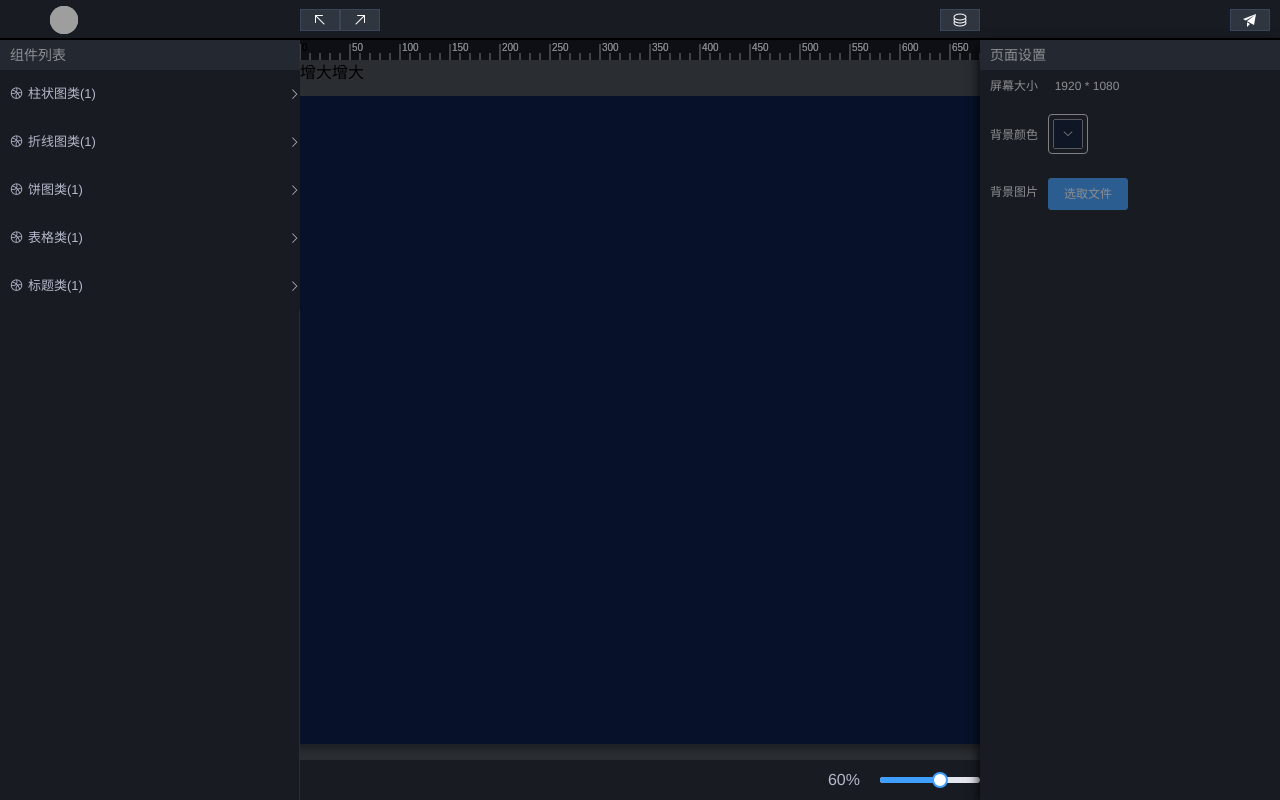
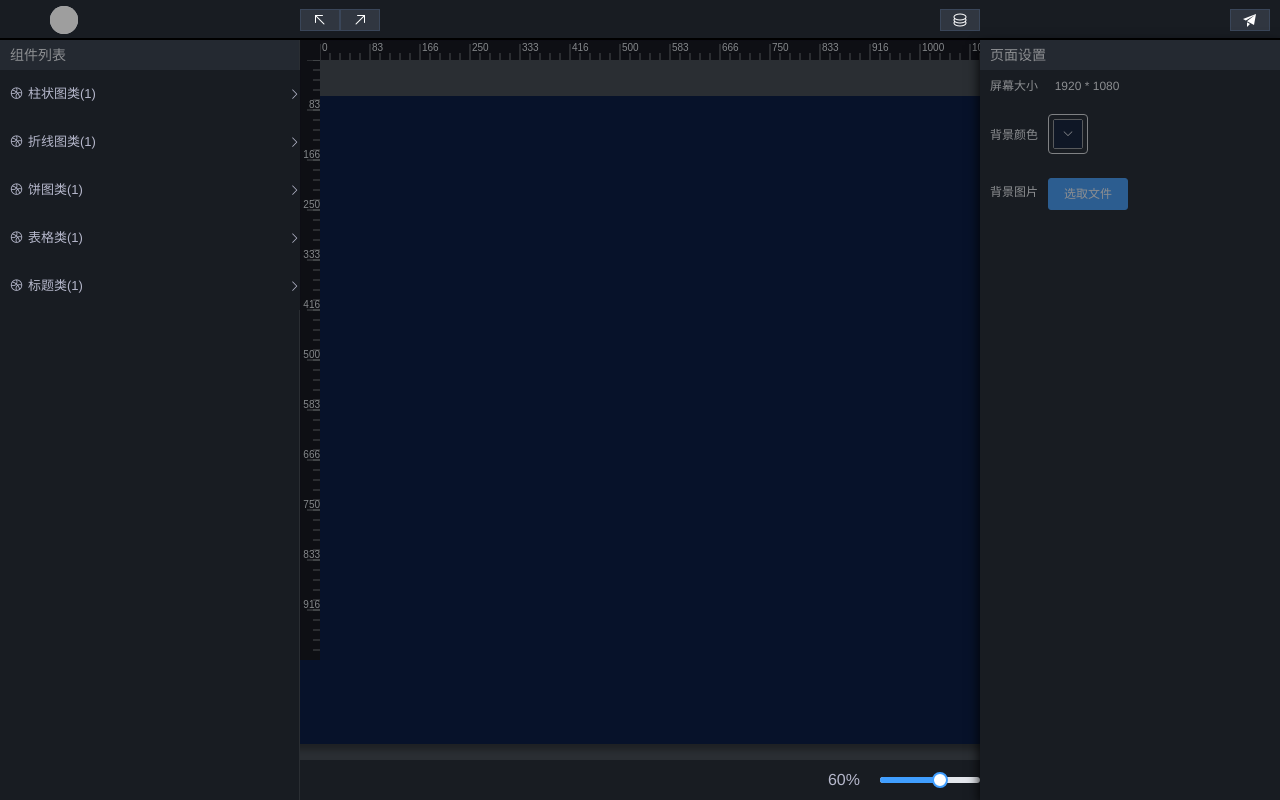
Before and after one commit to zhangyuhuihh/vue-page-produce, a Vue app: page /partComponent in a window 1280 px wide. Built offline with nearby package versions, Linux system fonts and the light colour scheme; grey boxes are pictures that could not be loaded.

Commit message:
标尺基本功能结束，纵向标尺的刻度值方向待调

```diff
--- a/src/views/partComponent/construction/ruler.vue
+++ b/src/views/partComponent/construction/horizontal_ruler.vue
@@ -1,13 +1,12 @@
 <template>
   <div>
-    <canvas id="canvas" :width="canvasWidth" height="20" />
-    <div @click="handleClick">
-      增大增大
-    </div>
+    <canvas id="horizontal_ruler" :width="canvasWidth" height="20" />
   </div>
 </template>
 
 <script>
+// 两种方式：1.刻度形状不变，改变刻度值。2.刻度形状改变，刻度值也跟着改变
+import { mapState } from 'vuex'
 export default {
   data() {
     return {
@@ -19,7 +18,7 @@ export default {
 
       AXIS_TOP: 0,
       AXIS_RIGHT: 0,
-      HORIZONTAL_TICK_SPACING: 20,
+      HORIZONTAL_TICK_SPACING: 10,
       // VERTICAL_TICK_SPACING: 50,
 
       AXIS_WIDTH: 0,
@@ -33,8 +32,16 @@ export default {
       AXIS_COLOR: '#0E0F14'
     }
   },
+  computed: {
+    ...mapState('partComponent', ['magnification', 'bigScreenRatio']),
+    rulermagnification() {
+      return this.magnification / 100
+    }
+  },
   watch: {
-    HORIZONTAL_TICK_SPACING() {
+    // 标尺的形状其实一直不变，变的只是刻度而已
+    rulermagnification(newValue) {
+      this.context.clearRect(0, 0, this.canvasWidth, 20)
       this.drawAxes()
     }
   },
@@ -42,8 +49,7 @@ export default {
     this.canvasWidth = window.screen.availWidth
   },
   mounted() {
-    console.log('哈哈哈')
-    let canvas = document.getElementById('canvas')
+    let canvas = document.getElementById('horizontal_ruler')
     this.context = canvas.getContext('2d')
 
     this.AXIS_MARGIN = 0
@@ -55,11 +61,12 @@ export default {
     this.AXIS_TOP = this.AXIS_MARGIN
     this.AXIS_RIGHT = canvas.width - this.AXIS_MARGIN
 
-    this.HORIZONTAL_TICK_SPACING = 10
-    // this.VERTICAL_TICK_SPACING = 50
     this.AXIS_WIDTH = this.AXIS_RIGHT - this.AXIS_ORIGIN.x
     this.AXIS_HEIGHT = this.AXIS_ORIGIN.y - this.AXIS_TOP
 
+    // 这里需要单位换算
+    this.HORIZONTAL_TICK_SPACING = 10
+    // this.VERTICAL_TICK_SPACING = 50
     // this.NUM_VERTICAL_TICKS = this.AXIS_HEIGHT / this.VERTICAL_TICK_SPACING
     this.NUM_HORIZONTAL_TICKS = this.AXIS_WIDTH / this.HORIZONTAL_TICK_SPACING
 
@@ -68,11 +75,11 @@ export default {
     })
   },
   methods: {
-    handleClick() {
-      this.context.clearRect(0, 0, this.canvasWidth, 20)
-      this.HORIZONTAL_TICK_SPACING = this.HORIZONTAL_TICK_SPACING + 10
-      this.NUM_HORIZONTAL_TICKS = this.AXIS_WIDTH / this.HORIZONTAL_TICK_SPACING
-    },
+    // handleClick() {
+    //   this.context.clearRect(0, 0, this.canvasWidth, 20)
+    //   this.HORIZONTAL_TICK_SPACING = this.HORIZONTAL_TICK_SPACING + 10
+    //   this.NUM_HORIZONTAL_TICKS = this.AXIS_WIDTH / this.HORIZONTAL_TICK_SPACING
+    // },
     drawAxes() {
       let {
         context,
@@ -147,19 +154,22 @@ export default {
         // VERTICAL_TICK_SPACING,
         AXIS_ORIGIN
       } = this
+
+      const degree = this.calcDegree(this.rulermagnification)
       for (let i = 0; i < NUM_HORIZONTAL_TICKS; ++i) {
         context.beginPath()
         if (i % 5 === 0) {
-          context.moveTo(0 + HORIZONTAL_TICK_SPACING * i, 13) // 移动到横坐标(x, 13), 即canvans底部（canvas左上角(0, 0)为坐标原点，canvans的高度为20）
+          context.fillStyle = '#85888b'
+          context.moveTo(0 + HORIZONTAL_TICK_SPACING * i, 13) // 移动到横坐标(x, 13), 即canvas底部（canvas左上角(0, 0)为坐标原点，canvans的高度为20）
           context.lineTo(0 + HORIZONTAL_TICK_SPACING * i, 4) // 划线到 (x, 2)这个坐标 => 生成18px长的线
           context.textAlign = 'left'
-          context.fillText( // 填充刻度
-            i * HORIZONTAL_TICK_SPACING,
+          context.fillText(
+            // 填充刻度，这里默认每50取一次刻度
+            parseInt(i * degree),
             2 + HORIZONTAL_TICK_SPACING * i,
             11 // 刻度的位置信息，具体查阅相关api
           )
         }
-        context.fillStyle = '#85888b'
 
         context.moveTo(AXIS_ORIGIN.x + i * HORIZONTAL_TICK_SPACING, 20) // 正常情况下，将光标移动到(x, 20)坐标，同上
         context.lineTo(
@@ -168,14 +178,29 @@ export default {
         )
         context.stroke()
       }
+    },
+
+    calcDegree(v) {
+      return 10 / this.rulermagnification
+      // if (v >= 0 && v <= 0.2) {
+      //   return 20
+      // } else if (v > 0.2 && v <= 0.4) {
+      //   return 15
+      // } else if (v > 0.4 && v <= 0.6) {
+      //   return 10
+      // } else if (v > 0.6 && v <= 0.8) {
+      //   return 5
+      // } else if (v > 0.8 && v <= 1) {
+      //   return 2
+      // }
     }
   }
 }
 </script>
 
 <style lang="scss" scoped>
-#canvas {
-  background: #0E0F14;
+#horizontal_ruler {
+  background: #0e0f14;
   cursor: pointer;
   // margin-left: 10px;
   // margin-top: 10px;
--- /dev/null
+++ b/src/views/partComponent/construction/vertical_ruler.vue
@@ -0,0 +1,198 @@
+<template>
+  <div>
+    <canvas id="vertical_ruler" width="20" :height="canvasHeight" />
+  </div>
+</template>
+
+<script>
+// 两种方式：1.刻度形状不变，改变刻度值。2.刻度形状改变，刻度值也跟着改变
+import { mapState } from 'vuex'
+export default {
+  data() {
+    return {
+      canvasHeight: 0,
+      context: null,
+
+      AXIS_MARGIN: 0,
+      AXIS_ORIGIN: null,
+
+      AXIS_TOP: 0,
+      AXIS_RIGHT: 0,
+      // HORIZONTAL_TICK_SPACING: 10,
+      VERTICAL_TICK_SPACING: 10,
+
+      AXIS_WIDTH: 0,
+      // AXIS_HEIGHT: 0,
+      NUM_VERTICAL_TICKS: 0,
+      // NUM_HORIZONTAL_TICKS: 0,
+      TICK_WIDTH: 20,
+      TICKS_LINEWIDTH: 0.5,
+      TICKS_COLOR: '#85888b',
+      AXIS_LINEWIDTH: 1.0,
+      AXIS_COLOR: '#0E0F14'
+    }
+  },
+  computed: {
+    ...mapState('partComponent', ['magnification', 'bigScreenRatio']),
+    rulermagnification() {
+      return this.magnification / 100
+    }
+  },
+  watch: {
+    // 标尺的形状其实一直不变，变的只是刻度而已
+    rulermagnification(newValue) {
+      this.context.clearRect(0, 0, 20, this.canvasHeight)
+      this.drawAxes()
+    }
+  },
+  created() {
+    this.canvasHeight = window.screen.availHeight
+  },
+  mounted() {
+    let canvas = document.getElementById('vertical_ruler')
+    this.context = canvas.getContext('2d')
+
+    this.AXIS_MARGIN = 0
+    this.AXIS_ORIGIN = {
+      x: this.AXIS_MARGIN,
+      y: canvas.height - this.AXIS_MARGIN
+    }
+
+    this.AXIS_TOP = this.AXIS_MARGIN
+    this.AXIS_RIGHT = canvas.width - this.AXIS_MARGIN
+
+    this.AXIS_WIDTH = this.AXIS_RIGHT - this.AXIS_ORIGIN.x
+    this.AXIS_HEIGHT = this.AXIS_ORIGIN.y - this.AXIS_TOP
+
+    // 这里需要单位换算
+    // this.HORIZONTAL_TICK_SPACING = 10
+    this.VERTICAL_TICK_SPACING = 10
+    this.NUM_VERTICAL_TICKS = this.AXIS_HEIGHT / this.VERTICAL_TICK_SPACING
+    // this.NUM_HORIZONTAL_TICKS = this.AXIS_WIDTH / this.HORIZONTAL_TICK_SPACING
+
+    this.$nextTick(() => {
+      this.drawAxes()
+    })
+  },
+  methods: {
+    // handleClick() {
+    //   this.context.clearRect(0, 0, this.canvasWidth, 20)
+    //   this.HORIZONTAL_TICK_SPACING = this.HORIZONTAL_TICK_SPACING + 10
+    //   this.NUM_HORIZONTAL_TICKS = this.AXIS_WIDTH / this.HORIZONTAL_TICK_SPACING
+    // },
+    drawAxes() {
+      let {
+        context,
+        AXIS_COLOR,
+        AXIS_LINEWIDTH,
+        TICKS_LINEWIDTH,
+        TICKS_COLOR
+      } = this
+      context.save()
+      context.strokeStyle = AXIS_COLOR
+      context.lineWidth = AXIS_LINEWIDTH
+      // this.drawHorizontalAxis()
+      this.drawVerticalAxis()
+      context.lineWidth = 0.5
+      context.lineWidth = TICKS_LINEWIDTH
+      context.strokeStyle = TICKS_COLOR
+      this.drawVerticalAxisTicks()
+      // this.drawHorizontalAxisTicks()
+      context.restore()
+    },
+    // drawHorizontalAxis() {
+    //   const { context, AXIS_ORIGIN, AXIS_MARGIN, AXIS_RIGHT } = this
+    //   context.beginPath()
+    //   context.moveTo(AXIS_ORIGIN.x, AXIS_MARGIN)
+    //   context.lineTo(AXIS_RIGHT, AXIS_MARGIN)
+    //   context.closePath()
+    //   context.stroke()
+    // },
+    drawVerticalAxis() {
+      const { context, AXIS_ORIGIN, AXIS_MARGIN } = this
+      context.beginPath()
+      context.moveTo(AXIS_ORIGIN.x, AXIS_MARGIN)
+      context.lineTo(AXIS_ORIGIN.x, AXIS_ORIGIN.y)
+      context.closePath()
+      context.stroke()
+    },
+    drawVerticalAxisTicks() {
+      const {
+        context,
+        NUM_VERTICAL_TICKS,
+        // HORIZONTAL_TICK_SPACING,
+        VERTICAL_TICK_SPACING,
+        TICKS_COLOR
+      } = this
+      const degree = this.calcDegree(this.rulermagnification)
+      for (var i = 0; i < NUM_VERTICAL_TICKS; ++i) {
+        context.beginPath()
+        context.fillStyle = TICKS_COLOR
+        if (i % 5 === 0) {
+          context.moveTo(20, 0 + VERTICAL_TICK_SPACING * i)
+          context.lineTo(7, 0 + VERTICAL_TICK_SPACING * i)
+          context.textAlign = 'right'
+          context.fillText(
+            parseInt(i * degree),
+            20,
+            -2 + VERTICAL_TICK_SPACING * i
+          )
+        }
+        context.moveTo(20, i * VERTICAL_TICK_SPACING)
+        context.lineTo(13, i * VERTICAL_TICK_SPACING)
+
+        context.stroke()
+      }
+    },
+    // drawHorizontalAxisTicks() {
+    //   const {
+    //     context,
+    //     NUM_HORIZONTAL_TICKS,
+    //     HORIZONTAL_TICK_SPACING,
+    //     // VERTICAL_TICK_SPACING,
+    //     AXIS_ORIGIN
+    //   } = this
+
+    //   const degree = this.calcDegree(this.rulermagnification)
+    //   for (let i = 0; i < NUM_HORIZONTAL_TICKS; ++i) {
+    //     context.beginPath()
+    //     if (i % 5 === 0) {
+    //       context.fillStyle = '#85888b'
+    //       context.moveTo(0 + HORIZONTAL_TICK_SPACING * i, 13) // 移动到横坐标(x, 13), 即canvas底部（canvas左上角(0, 0)为坐标原点，canvans的高度为20）
+    //       context.lineTo(0 + HORIZONTAL_TICK_SPACING * i, 4) // 划线到 (x, 2)这个坐标 => 生成18px长的线
+    //       context.textAlign = 'left'
+    //       context.fillText(
+    //         // 填充刻度，这里默认每50取一次刻度
+    //         parseInt(i * degree),
+    //         2 + HORIZONTAL_TICK_SPACING * i,
+    //         11 // 刻度的位置信息，具体查阅相关api
+    //       )
+    //     }
+
+    //     context.moveTo(AXIS_ORIGIN.x + i * HORIZONTAL_TICK_SPACING, 20) // 正常情况下，将光标移动到(x, 20)坐标，同上
+    //     context.lineTo(
+    //       AXIS_ORIGIN.x + i * HORIZONTAL_TICK_SPACING,
+    //       13 // 这里的13对应上面的i % 5 === 0 的情况，避免两根线重复
+    //     )
+    //     context.stroke()
+    //   }
+    // },
+
+    calcDegree(v) {
+      return 10 / this.rulermagnification
+    }
+  }
+}
+</script>
+
+<style lang="scss" scoped>
+#vertical_ruler {
+  background: #0e0f14;
+  cursor: pointer;
+  // margin-left: 10px;
+  // margin-top: 10px;
+  // -webkit-box-shadow: 4px 4px 8px rgba(0, 0, 0, 0.5);
+  // -moz-box-shadow: 4px 4px 8px rgba(0, 0, 0, 0.5);
+  // box-shadow: 4px 4px 8px rgba(0, 0, 0, 0.5);
+}
+</style>
--- a/src/views/partComponent/middlePart.vue
+++ b/src/views/partComponent/middlePart.vue
@@ -1,7 +1,13 @@
 <template>
   <div class="main-edit-part">
-    <div class="ruler_container">
-      <ruler></ruler>
+    <div class="top_ruler_container">
+      <horizontal-ruler></horizontal-ruler>
+    </div>
+    <div class="ruler_lock_container">
+
+    </div>
+    <div class="left_ruler_container">
+      <vertical-ruler></vertical-ruler>
     </div>
     <edit-area @openRightMouseMenu="openRightMouseMenu"></edit-area>
     <div class="slider_container">
@@ -27,14 +33,16 @@
 <script>
 import { mapState, mapMutations } from 'vuex'
 import RightMouseMenu from './construction/Right_mouse_menu'
-import Ruler from './construction/ruler'
+import HorizontalRuler from './construction/horizontal_ruler'
+import VerticalRuler from './construction/vertical_ruler'
 import EditArea from './edit_area'
 
 export default {
   components: {
     EditArea,
     RightMouseMenu,
-    Ruler
+    HorizontalRuler,
+    VerticalRuler
   },
   data() {
     return {
@@ -91,13 +99,31 @@ export default {
   //   );
   // background-position: 0 0, 13px 13px;
   // background-size: 26px 26px;
-  .ruler_container {
+  .top_ruler_container {
+    position: absolute;
+    left: 20px;
+    top: 0;
+    right: 0;
+    height: 60px;
+    z-index: 8;
+    overflow: hidden;
+  }
+  .ruler_lock_container {
     position: absolute;
     left: 0;
     top: 0;
-    right: 0;
-    height: 60px;
-    z-index: 10;
+    width: 20px;
+    height: 20px;
+    background: #0e0f14;
+  }
+  .left_ruler_container {
+    position: absolute;
+    left: 0;
+    top: 20px;
+    bottom: 0;
+    // height: 500px;
+    width: 60px;
+    z-index: 8;
     overflow: hidden;
   }
   .slider_container {
@@ -105,6 +131,7 @@ export default {
     bottom: 0px;
     height: 40px;
     width: 100%;
+    z-index: 11;
     background-color: #181c22;
     display: flex;
     justify-content: flex-end;
```
